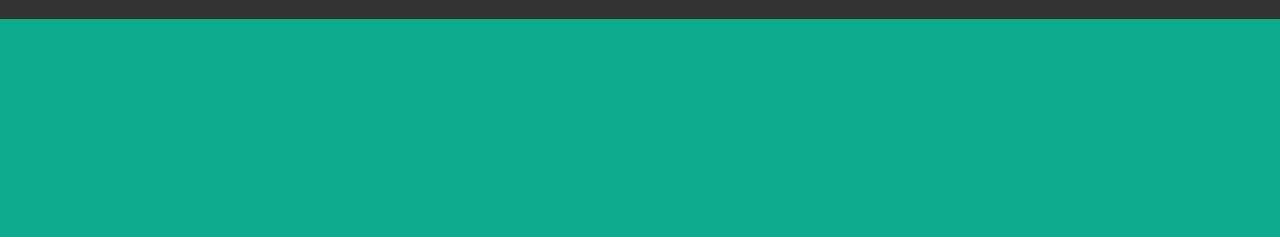
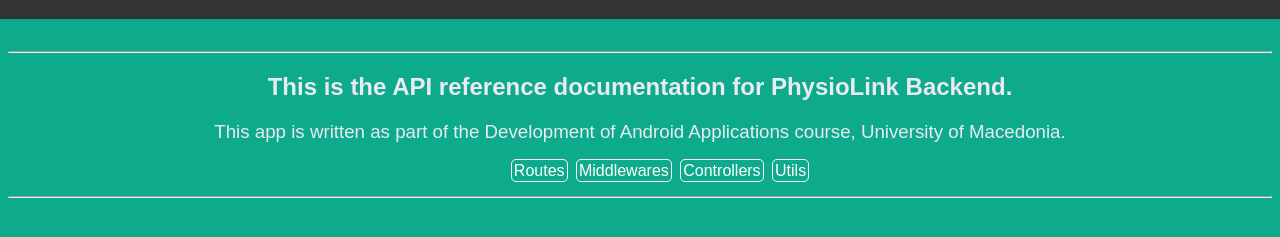
Before and after one commit to setokk/PhysioLink-Backend, a website: page documentation/documentation.html in a window 1280 px wide. Shown: the part 61-298 px from the top of the page. Drawn offline with Linux system fonts and the light colour scheme.

Commit message:
Improved documentation page styling

```diff
--- a/documentation/documentation.html
+++ b/documentation/documentation.html
@@ -27,12 +27,11 @@
     {
         background-color: #0DAB8B;
         justify-content: center;
-        text-align: center;
+
     }
 
     main
     {
-        text-align: center;
         padding-top: 6rem;
     }
 
@@ -41,7 +40,7 @@
         font-size: 1.6rem;
     }
 
-    main > ul
+    main ul
     {
         list-style: none;
     }
@@ -56,6 +55,19 @@
     #homepage:hover
     {
         color: #0DAB8B;
+        transition: 200ms color;
+    }
+
+    main li a
+    {
+        text-decoration: none;
+        color: white;
+        transition: 200ms color;
+    }
+
+    main li a:hover
+    {
+        color: var(--matte-background);
         transition: 200ms color;
     }
 
@@ -77,13 +89,61 @@
         padding-right: 1rem;
     }
 
+    #center-part h3
+    {
+        font-weight: normal;
+    }
 
+    #center-part
+    {
+        justify-content: center;
+        text-align: center;
+    }
+
+    li
+    {
+        display: inline;
+        border-width: 1px;
+        border-style: solid;
+        border-radius: 5px;
+        border-color: white;
+        padding: 2px;
+        margin-left: 2px;
+        margin-right: 2px;
+    }
+
+    hr
+    {
+        color: white;
+    }
 </style>
 <body>
     <header id="header-sticky">
         <h1><a href="#top" id="homepage">PhysioLink API Documentation Reference</a></h1>
     </header>
     <main>
+        <hr>
+        <div id="center-part">
+            <h2>This is the API reference documentation for PhysioLink Backend.</h2>
+            <h3>This app is written as part of the Development of Android Applications course, University of Macedonia.</h3>
+            <ul>
+                <li><a href="#routes">Routes</a></li>
+                <li><a href="#middlewares">Middlewares</a></li>
+                <li><a href="#controllers">Controllers</a></li>
+                <li><a href="#utils">Utils</a></li>
+            </ul>
+        </div>
+        <hr>
+        <br>
+        <br>
+        <br>
+        <br>
+        <br>
+        <br>
+        <br>
+        <br>
+        <br>
+        <br>
 
     </main>
 </body>
```
